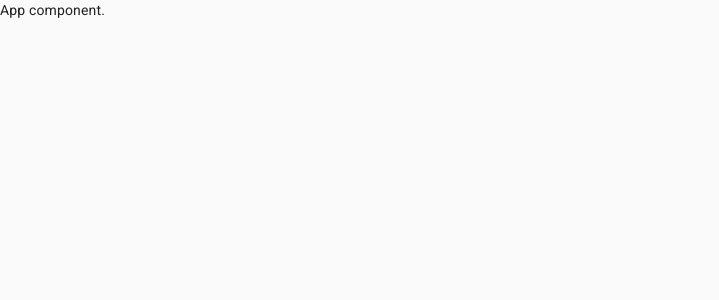
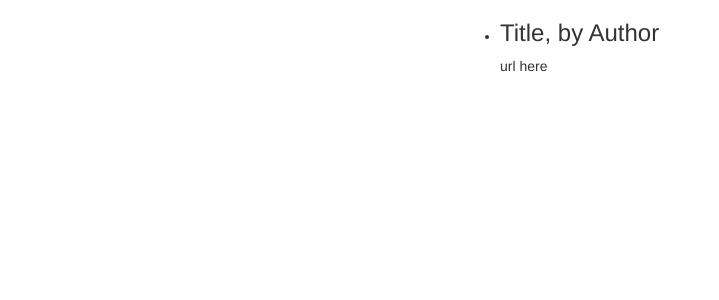
Before and after one commit to dangzo/react-redux-audio-player, a React (Create React App) app: page / in a window 1280 px wide. Shown: the top 300 px of the page, without its empty margins (0-719 px from the left). Built offline with nearby package versions, Linux system fonts and the light colour scheme.

Commit message:
Switched to Bootstrap

```diff
--- a/package.json
+++ b/package.json
@@ -25,9 +25,8 @@
     "webpack-dev-server": "^3.1.9"
   },
   "dependencies": {
-    "@material-ui/core": "*",
-    "@material-ui/icons": "*",
     "react": "^16.5.2",
+    "react-bootstrap": "^0.32.4",
     "react-dom": "^16.5.2",
     "react-router-dom": "^4.3.1",
     "react-scripts": "^1.1.5"
--- a/public/index.html
+++ b/public/index.html
@@ -3,8 +3,10 @@
 <html>
 <head>
 	<title>React-Redux - Playlist manager</title>
-	<link rel="stylesheet" href="https://fonts.googleapis.com/css?family=Roboto:300,400,500">
-	<link rel="stylesheet" href="https://fonts.googleapis.com/icon?family=Material+Icons">
+
+	<!-- Latest compiled and minified CSS -->
+	<link rel="stylesheet" href="https://maxcdn.bootstrapcdn.com/bootstrap/3.3.7/css/bootstrap.min.css" integrity="sha384-BVYiiSIFeK1dGmJRAkycuHAHRg32OmUcww7on3RYdg4Va+PmSTsz/K68vbdEjh4u" crossorigin="anonymous">
+
 
 	<meta name="viewport" content="minimum-scale=1, initial-scale=1, width=device-width, shrink-to-fit=no" />
 </head>
--- a/src/components/App.js
+++ b/src/components/App.js
@@ -1,6 +1,10 @@
 
 import React from 'react';
-import CssBaseline from '@material-ui/core/CssBaseline';
+
+import { Grid, Row, Col } from 'react-bootstrap';
+
+// Components
+import Playlist from './Playlist.js';
 
 // Debugging
 //
@@ -16,10 +20,13 @@ window.removeSong = removeSong;
 
 
 const App = () => (
-	<React.Fragment>
-		<CssBaseline />
-		App component.
- 	</React.Fragment>
+	<Grid>
+		<Row className="showGrid">
+			<Col md={4} mdOffset={4}>
+				<Playlist />
+			</Col>
+		</Row>
+	</Grid>
 );
 
 export default App;
--- /dev/null
+++ b/src/components/Playlist.js
@@ -0,0 +1,14 @@
+
+import React from 'react';
+
+
+const _Playlist = () => (
+	<ul>
+		<li>
+			<h3>Title, by Author</h3>
+			<div>url here</div>
+		</li>
+	</ul>
+);
+
+export default _Playlist;
```
Also changed, not shown: 2 other files (tests, documents, lock files or other folders).
